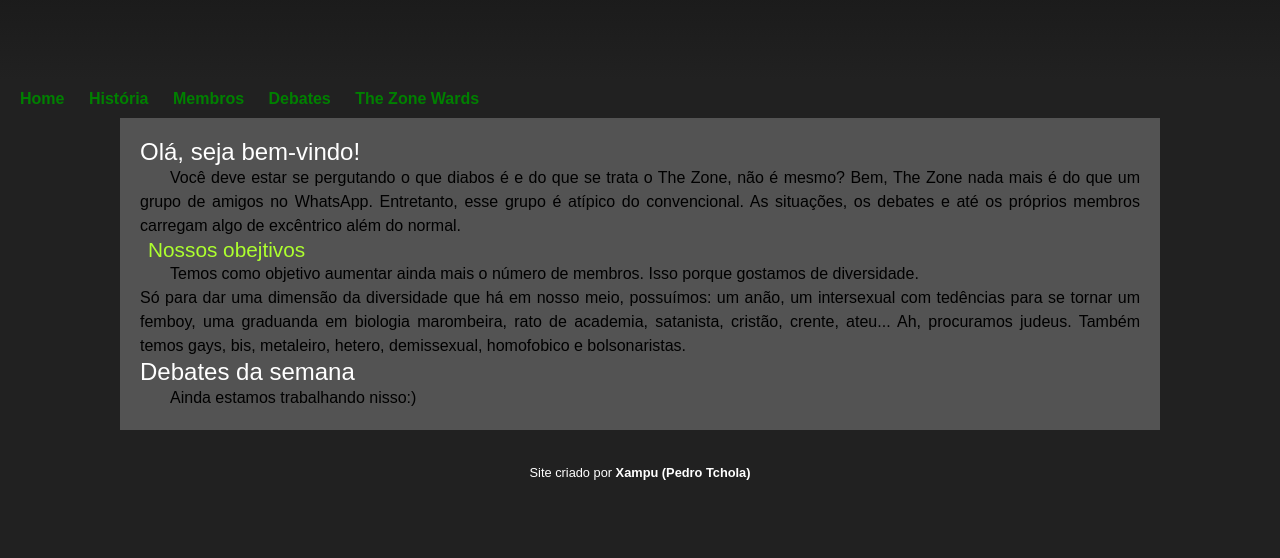
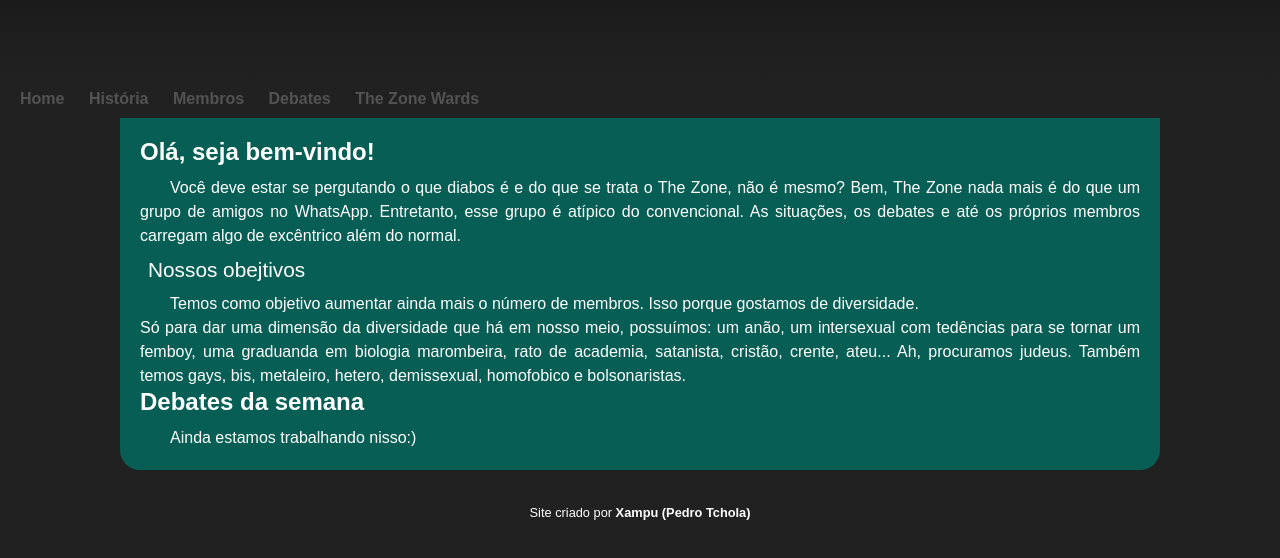
Before and after one commit to Pedro-Tchola/the-zone-project, a plain HTML site: page index.html in a window 1280 px wide. Shown: the part 130-688 px from the top of the page. Drawn offline with Linux system fonts and the light colour scheme.

Commit message:
alterações na paleta de cores

```diff
--- a/style.css
+++ b/style.css
@@ -45,7 +45,7 @@ nav {
     padding: 10px;
 }
 nav > a {
-    color: green;
+    color: var(--color3);
     padding: 10px;
     border-radius: 5px;
     text-decoration: none;
@@ -53,28 +53,34 @@ nav > a {
     transition: 0.5s;
 }
 nav > a:hover {
-    background-color: var(--color3);
-    color: rgb(0, 224, 0);
+    background-color: var(--color4);
+    color: var(--color5);
 }
 main {
-    background-color: var(--color3);
+    background-color: #075E54;
     margin: auto;
     padding: 20px;
     min-width: 300px;
     max-width: 1000px;
     margin-bottom: 30px;
+    border-bottom-left-radius: 20px;
+    border-bottom-right-radius: 20px;
 }
 main h1 {
     color: white;
-    font-weight: normal;
+    font-weight: bold;
+    margin-bottom: 10px;
 }
 main h2 {
-    color: greenyellow;
+    color: white;
     font-size: 1.3em;
     font-weight: normal;
     text-indent: 8px;
+    margin-top: 10px;
+    margin-bottom: 10px;
 }
 main p {
+    color: white;
     text-align: justify;
     text-indent: 30px;
     font-size: 1em;
```
